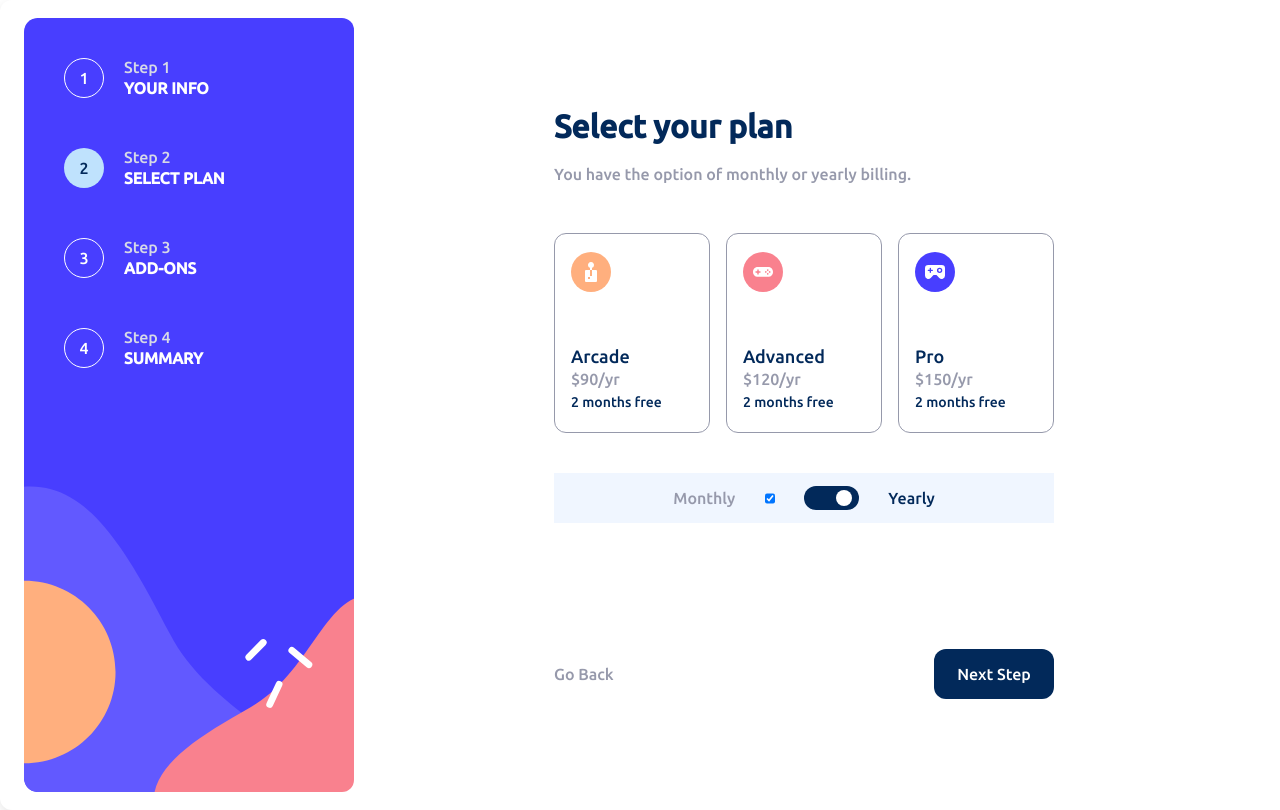
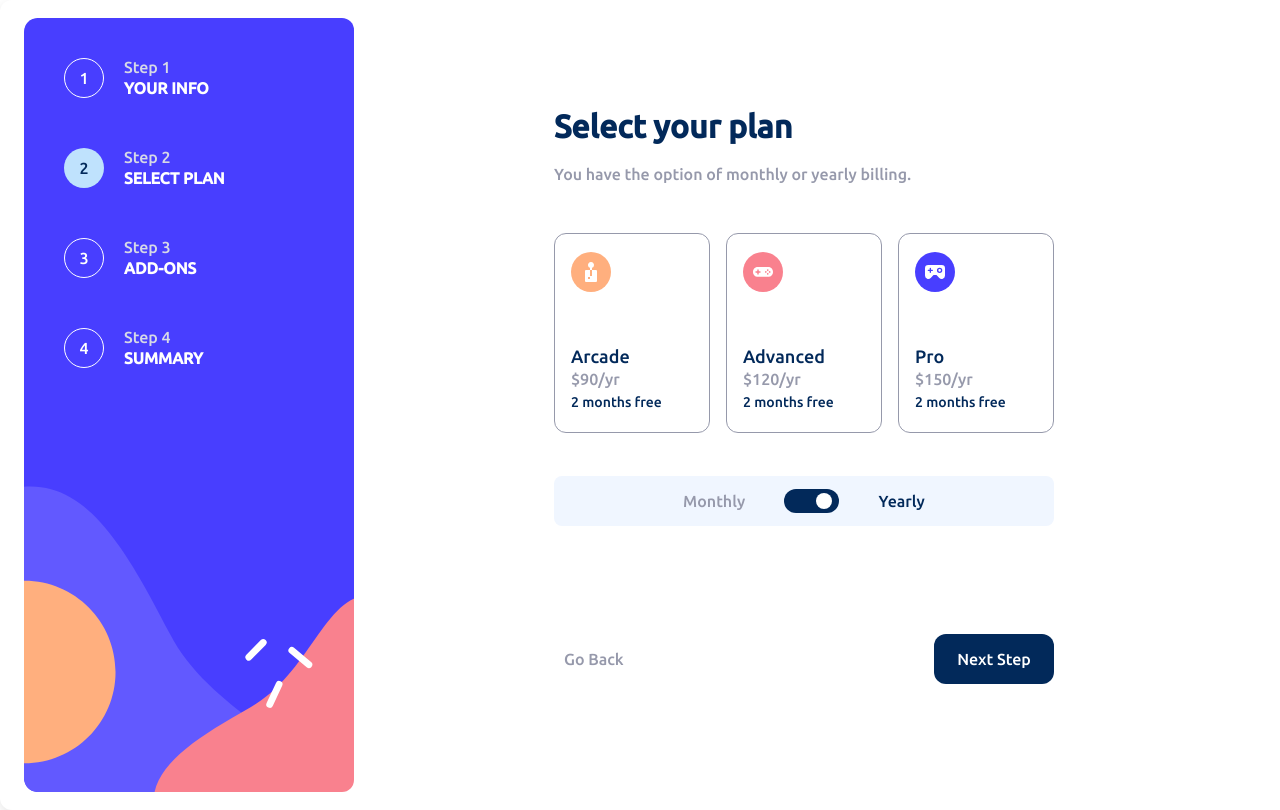
Before and after one commit to snoxrow/Multi-Form, a React (Vite) app: page /plans in a window 1280 px wide. Shown: the top 810 px of the page. Built offline with nearby package versions, Linux system fonts and the light colour scheme.

Commit message:
Adjustments

```diff
--- a/src/CSS/Step2.css
+++ b/src/CSS/Step2.css
@@ -1,7 +1,7 @@
 input[type="checkbox"] {
   margin: 0;
   width: 10px;
-
+  display: none;
 
 }
 .label-toggle {
@@ -39,6 +39,10 @@ input[type="checkbox"] {
   align-items: center;
   height: 50px;
   margin-top: 125.5px;
+  bottom: 14%;
+  left: 30%;
+  right: 0;
+  position: absolute;
 }
 
 button {
@@ -49,7 +53,6 @@ color: #fff;
 border-radius: 12px;
 border: none;
 align-self: flex-end;
-margin-top: 100px;
 font-size: 16px;
 font-family: var(--font);
 cursor: pointer;
@@ -71,6 +74,8 @@ cursor: pointer;
   padding-inline: 100px  ;
   height: 50px;
   background-color: var(--Magnolia);
+  border-radius: 8px;
+  margin-bottom: px;
 }
 
 #billing {
@@ -83,5 +88,5 @@ margin: 0;
   display: flex;
   gap: 16px;
   align-items: center;
-  margin-bottom: 40px;
+  margin-bottom: 43px;
 }
--- a/src/Pages/Confirmation.jsx
+++ b/src/Pages/Confirmation.jsx
@@ -26,6 +26,7 @@ const Confirmation = () => {
         onClick={() => {
           navigate("/");
         }}
+        style={{position: "absolute", bottom: "14%"}}
       >
         {" "}
         Return
--- a/src/Pages/Step1.jsx
+++ b/src/Pages/Step1.jsx
@@ -145,7 +145,7 @@ const Step1 = () => {
           error={inputErrors.phone}
         />
 
-        <button type="submit" onClick={() => onSubmit()}>
+        <button type="submit" onClick={() => onSubmit()} style={{position: "absolute", bottom: "14%"}}>
           Next Step
         </button>
       </form>
--- a/src/Pages/Step2.jsx
+++ b/src/Pages/Step2.jsx
@@ -8,7 +8,7 @@ import Pro from "../assets/images/icon-pro.svg";
 import Buttons from "../components/Buttons";
 
 const Step2 = () => {
-  const [checked, setChecked] = useState(true);
+  const [checked, setChecked] = useState(false);
   const [selected, setSelected] = useState("");
   const [checkStep, setCheckStep] = useState(false);
 
@@ -130,7 +130,7 @@ const Step2 = () => {
     localStorage.setItem("checked", !checked);
 
           }}
-          checked={ checked}
+          checked={checked}
         />
         <label htmlFor="toggle" className="label-toggle"></label>
         <p id="billing" style={{ color: checked && "hsl(213, 96%, 18%)" }}>
--- a/src/Pages/Step3.jsx
+++ b/src/Pages/Step3.jsx
@@ -5,13 +5,13 @@ import Buttons from "../components/Buttons";
 import Heading from "../components/Heading";
 
 const Step3 = () => {
-const [billing, setBilling] = useState()
+const [billing, setBilling] = useState(true)
 const [option1, setOption1] = useState(false)
 const [option2, setOption2] = useState(false)
 const [option3, setOption3] = useState(false)
 
 useEffect(()=> {
-  const billing = localStorage.getItem("checked");
+  const billedBasis = localStorage.getItem("checked");
   const Option1 = localStorage.getItem("option1");
   const Option2 = localStorage.getItem("option2");
   const Option3 = localStorage.getItem("option3");
@@ -20,7 +20,7 @@ useEffect(()=> {
   setOption2(Option2 === "true" ? true : false)
   setOption3(Option3 === "true" ? true : false)
 
-  setBilling(billing === "true" ? true : false)
+  setBilling(billedBasis === "true"  ? true : false)
 },[])
 
   const updateAddOns = (key,option) => {
--- a/src/Pages/Step4.jsx
+++ b/src/Pages/Step4.jsx
@@ -12,7 +12,7 @@ const Step4 = () => {
   const [option1, setOption1] = useState();
   const [option2, setOption2] = useState();
   const [option3, setOption3] = useState();
-  const [total, setTotal] = useState()
+  const [total, setTotal] = useState();
 
   useEffect(() => {
     const selection = localStorage.getItem("checked");
@@ -31,36 +31,34 @@ const Step4 = () => {
       case "1":
         setTier("Arcade");
         setPrice(timeSelected ? "90" : "9");
-        tempTotal = timeSelected ? "90" : "9" ;
+        tempTotal = timeSelected ? "90" : "9";
         break;
       case "2":
         setTier("Advanced");
         setPrice(timeSelected ? "120" : "12");
-        tempTotal = timeSelected ? "120" : "12" ;
+        tempTotal = timeSelected ? "120" : "12";
         break;
       case "3":
         setTier("Pro");
         setPrice(timeSelected ? "150" : "15");
-        tempTotal = timeSelected ? "150" : "15" ;
+        tempTotal = timeSelected ? "150" : "15";
         break;
     }
 
-    tempTotal = parseInt(tempTotal)
+    tempTotal = parseInt(tempTotal);
 
-     if ( option1 === "true" ) {
+    if (option1 === "true") {
       tempTotal += timeSelected ? 10 : 1;
     }
-     if ( option2 === "true" ) {
+    if (option2 === "true") {
       tempTotal += timeSelected ? 20 : 2;
     }
-     if ( option3 === "true" ) {
+    if (option3 === "true") {
       tempTotal += timeSelected ? 20 : 2;
     }
-    setTotal(tempTotal)
-      console.log(tempTotal)
+    setTotal(tempTotal);
 
-  },[total]);
-
+  }, [total]);
 
   return (
     <div>
@@ -74,7 +72,7 @@ const Step4 = () => {
             <p id="summary-p">
               {tier + (timeSelected ? " (Yearly)" : " (Monthly)")}
 
-              <Link to={"/step2"} id="change-link">
+              <Link to={"/plans"} id="change-link">
                 Change
               </Link>
             </p>
@@ -105,8 +103,11 @@ const Step4 = () => {
             <p>+${timeSelected ? "20/yr" : "2/mo"}</p>
           </div>
         </div>
-        <div className="total-cont">Total ( per {timeSelected ? "year" : "month"})
-          <p id="total">+$  {  total } /{timeSelected ? "yr" : "mo"}</p>
+        <div className="total-cont">
+          Total ( per {timeSelected ? "year" : "month"})
+          <p id="total">
+            +$ {total} /{timeSelected ? "yr" : "mo"}
+          </p>
         </div>
       </div>
       <div className="btn-wrapper">
@@ -115,7 +116,7 @@ const Step4 = () => {
           pathFor="/confirmation"
           text="Confirm"
           btnId="Step4-btn"
-          onclick={()=> localStorage.clear()}
+          onclick={() => localStorage.clear()}
         />
       </div>
     </div>
--- a/src/components/Buttons.jsx
+++ b/src/components/Buttons.jsx
@@ -1,10 +1,11 @@
 /* eslint-disable react/prop-types */
 
-import { Link } from "react-router-dom";
+import { Link, useLocation } from "react-router-dom";
 import { useNavigate } from "react-router-dom";
 
 const Buttons = ({ pathBack, pathFor, text, btnId, check, onclick }) => {
   const navigate = useNavigate();
+  const current = useLocation();
 
   // onClick={() => {
   //   if (allCheck) {
@@ -16,23 +17,32 @@ const Buttons = ({ pathBack, pathFor, text, btnId, check, onclick }) => {
   // const currentPath = useLocation()
 
   return (
-    <div className="buttons" onClick={onclick}>
+    <div className="buttons" >
       <Link className="back-text" to={pathBack}>
         Go Back
       </Link>
       <button
         id={btnId}
-        onClick={(e) => {
-          e.preventDefault();
-          if (check) {
-            alert("Please select an option");
-          } else {
-            navigate(pathFor);
-          }
+        onClick={() => {
+
+
+
+
+
+
+                // e.preventDefault();
+
+                if (check) {
+                  alert("Please select an option");
+                } else {
+                  navigate(pathFor);
+                }
+                onclick()
+
+
         }}
       >
-        {" "}
-        {text}{" "}
+        {text}
       </button>
     </div>
   );
--- a/src/index.css
+++ b/src/index.css
@@ -71,6 +71,7 @@ width: 330px;
 /* Right Side CSS*/
 
 .right-side {
+  position: relative;
   padding-left: 200px;
   width: 700px;
   padding-top: 90px;
```
Lines whose indentation alone changed are shown as unchanged.
